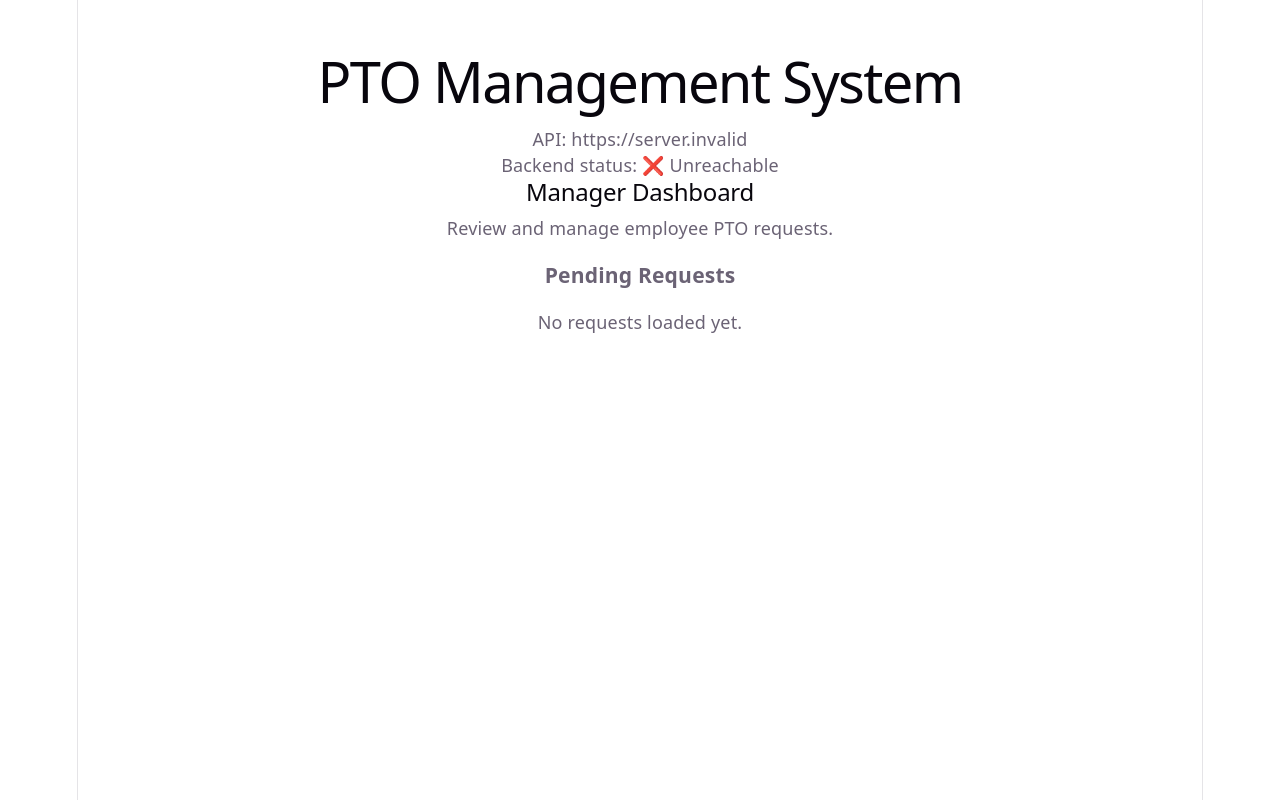
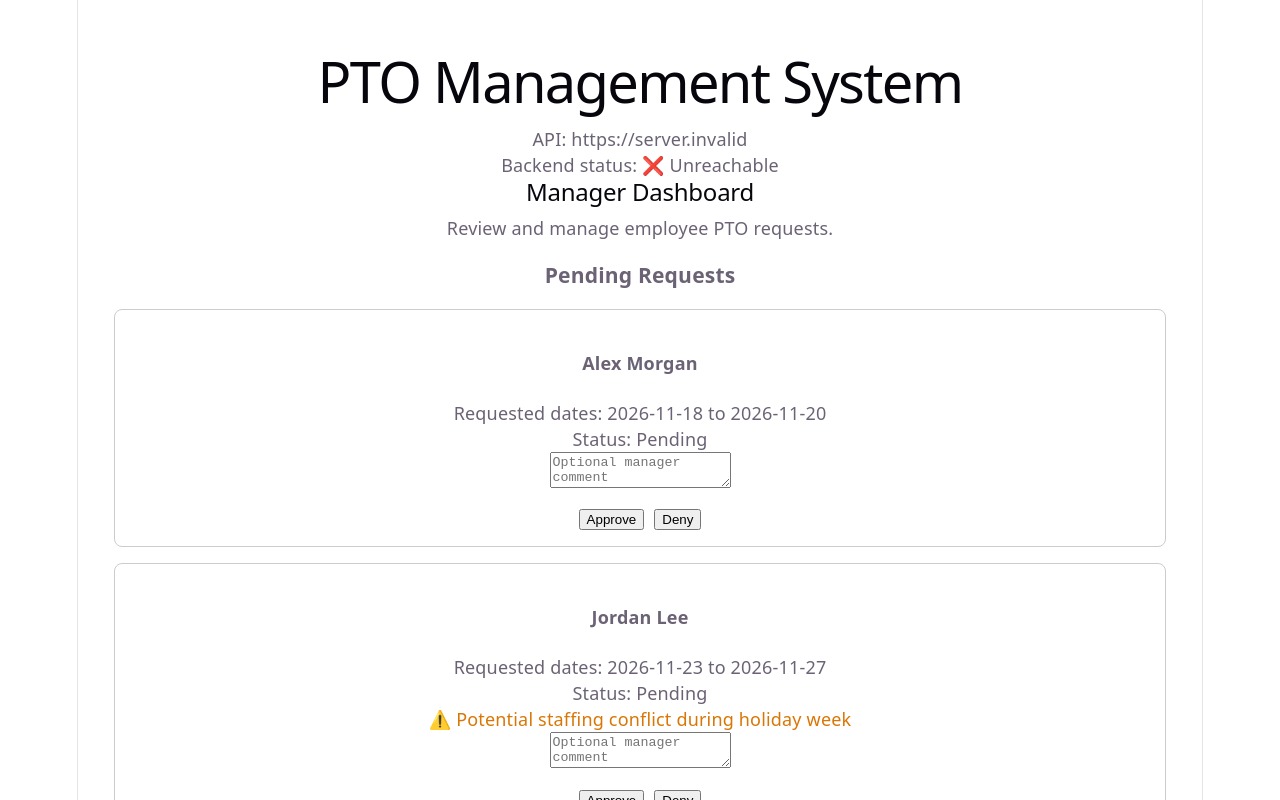
Before and after one commit to josuegcp95/pto-management-system, a React (Vite) app in the folder frontend/: page / in a window 1280 px wide. Shown: the top 800 px of the page. Built offline with nearby package versions, Linux system fonts and the light colour scheme; no server answers.

Commit message:
feat: add PTO request review and decision interface

```diff
--- a/frontend/src/ManagerDashboard.tsx
+++ b/frontend/src/ManagerDashboard.tsx
@@ -1,11 +1,121 @@
+
+import { useState } from "react";
+
+type PTORequest = {
+  id: number;
+  employee: string;
+  startDate: string;
+  endDate: string;
+  status: "Pending" | "Approved" | "Denied";
+  flag: string | null;
+  comment?: string;
+};
+
+const sampleRequests: PTORequest[] = [
+  {
+    id: 1,
+    employee: "Alex Morgan",
+    startDate: "2026-11-18",
+    endDate: "2026-11-20",
+    status: "Pending",
+    flag: null,
+  },
+  {
+    id: 2,
+    employee: "Jordan Lee",
+    startDate: "2026-11-23",
+    endDate: "2026-11-27",
+    status: "Pending",
+    flag: "Potential staffing conflict during holiday week",
+  },
+  {
+    id: 3,
+    employee: "Taylor Smith",
+    startDate: "2026-12-03",
+    endDate: "2026-12-04",
+    status: "Pending",
+    flag: null,
+  },
+];
+
 function ManagerDashboard() {
+  const [requests, setRequests] = useState(sampleRequests);
+  const [comments, setComments] = useState<Record<number, string>>({});
+
+  function handleDecision(id: number, status: "Approved" | "Denied") {
+    setRequests((previous) =>
+      previous.map((request) =>
+        request.id === id
+          ? { ...request, status, comment: comments[id] ?? "" }
+          : request
+      )
+    );
+  }
+
   return (
     <section>
       <h2>Manager Dashboard</h2>
       <p>Review and manage employee PTO requests.</p>
 
       <h3>Pending Requests</h3>
-      <p>No requests loaded yet.</p>
+
+      {requests.filter((request) => request.status === "Pending").length === 0 && (
+        <p>No pending requests.</p>
+      )}
+
+      {requests.map((request) => (
+        <article
+          key={request.id}
+          style={{
+            border: "1px solid #ccc",
+            borderRadius: "8px",
+            padding: "16px",
+            marginBottom: "16px",
+          }}
+        >
+          <h4>{request.employee}</h4>
+          <p>
+            Requested dates: {request.startDate} to {request.endDate}
+          </p>
+          <p>Status: {request.status}</p>
+
+          {request.flag && (
+            <p style={{ color: "#d97706" }}>
+              ⚠️ {request.flag}
+            </p>
+          )}
+
+          {request.status === "Pending" && (
+            <>
+              <textarea
+                placeholder="Optional manager comment"
+                value={comments[request.id] ?? ""}
+                onChange={(event) =>
+                  setComments((previous) => ({
+                    ...previous,
+                    [request.id]: event.target.value,
+                  }))
+                }
+              />
+
+              <div style={{ marginTop: "10px" }}>
+                <button
+                  onClick={() => handleDecision(request.id, "Approved")}
+                >
+                  Approve
+                </button>
+
+                <button
+                  onClick={() => handleDecision(request.id, "Denied")}
+                  style={{ marginLeft: "10px" }}
+                >
+                  Deny
+                </button>
+              </div>
+            </>
+          )}
+        </article>
+      ))}
     </section>
   );
 }
```
